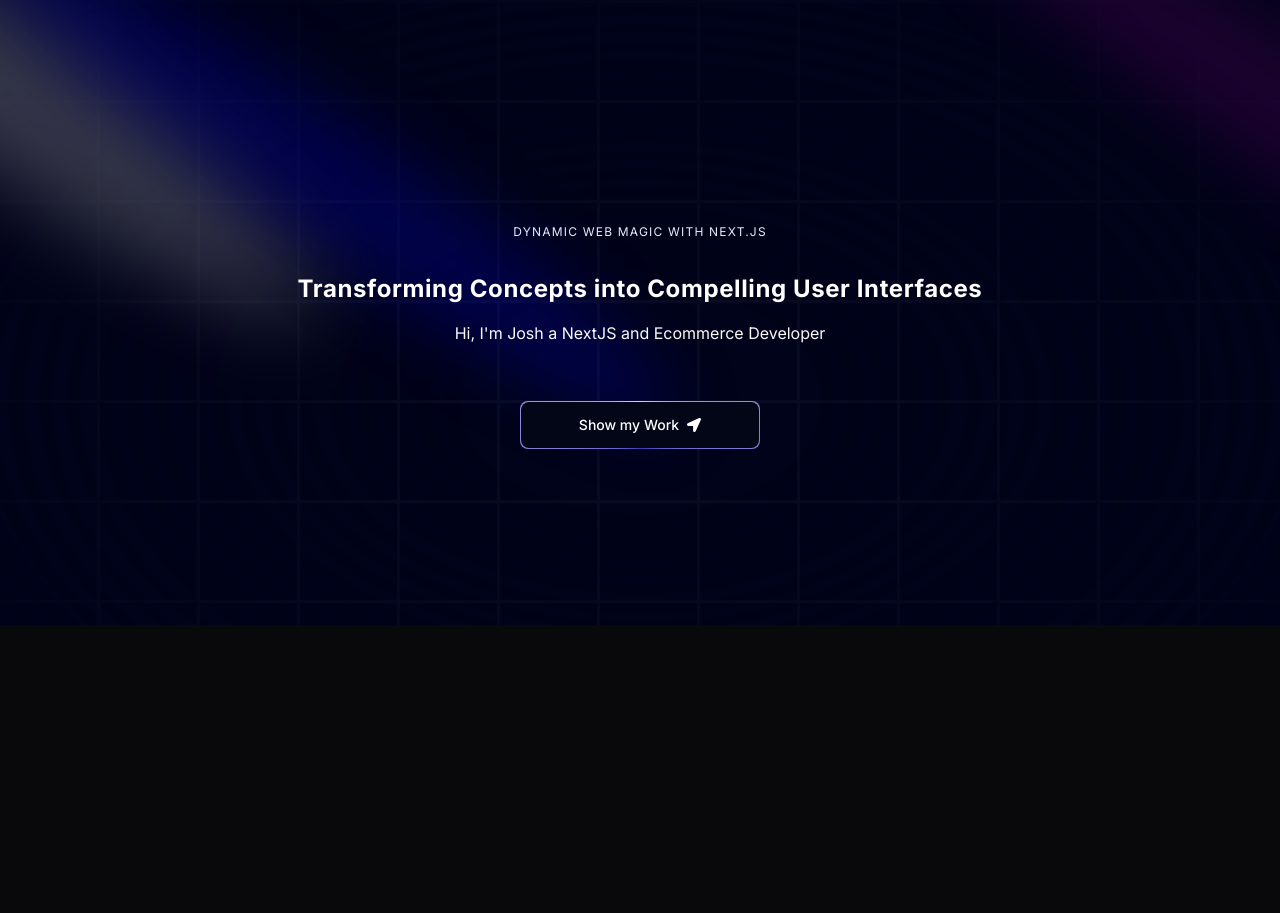
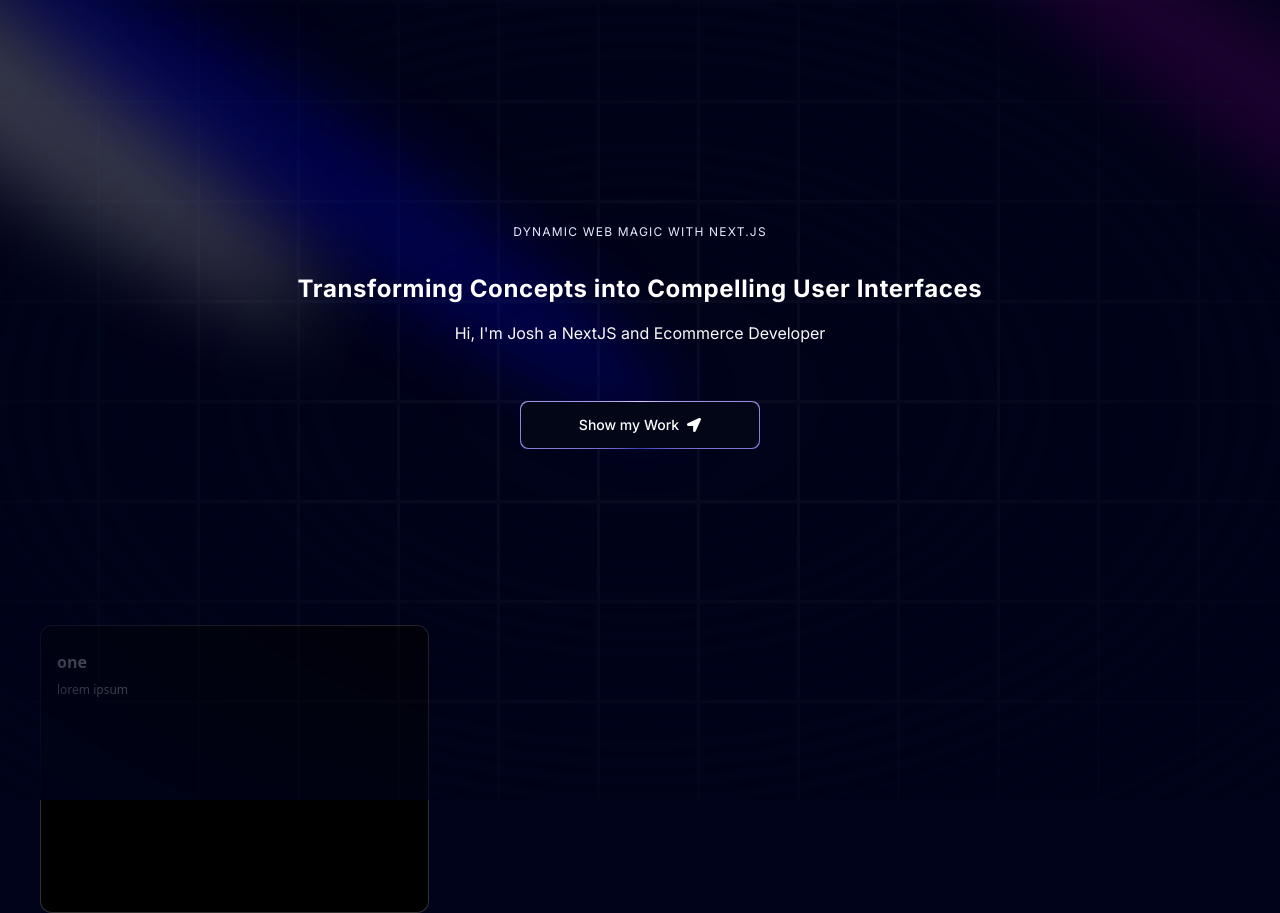
Before and after one commit to 2015jtw/portfolio-redesign2024, a Next.js app: page / in a window 1280 px wide. Before the commit the page ends 800 px from the top, so only its background shows below. Built offline with nearby package versions, Linux system fonts and the light colour scheme.

Commit message:
added bentogrid

```diff
--- /dev/null
+++ b/app/components/grid.tsx
@@ -0,0 +1,23 @@
+import React from "react";
+import { BentoGrid, BentoGridItem } from "./ui/bentoGrid";
+
+const Grid = () => {
+  return (
+    <section id="about">
+      <BentoGrid>
+        {[{ title: "one", description: "lorem ipsum", id: 1 }].map(
+          (item, i) => (
+            <BentoGridItem
+              id={item.id}
+              key={item.id}
+              title={item.title}
+              description={item.description}
+            />
+          )
+        )}
+      </BentoGrid>
+    </section>
+  );
+};
+
+export default Grid;
--- /dev/null
+++ b/app/components/ui/bentoGrid.tsx
@@ -0,0 +1,56 @@
+import { cn } from "@/lib/utils";
+
+export const BentoGrid = ({
+  className,
+  children,
+}: {
+  className?: string;
+  children?: React.ReactNode;
+}) => {
+  return (
+    <div
+      className={cn(
+        "grid md:auto-rows-[18rem] grid-cols-1 md:grid-cols-3 gap-4 max-w-7xl mx-auto ",
+        className
+      )}
+    >
+      {children}
+    </div>
+  );
+};
+
+export const BentoGridItem = ({
+  className,
+  title,
+  description,
+  header,
+  icon,
+  id,
+}: {
+  className?: string;
+  title?: string | React.ReactNode;
+  description?: string | React.ReactNode;
+  header?: React.ReactNode;
+  icon?: React.ReactNode;
+  id: number;
+}) => {
+  return (
+    <div
+      className={cn(
+        "row-span-1 rounded-xl group/bento hover:shadow-xl transition duration-200 shadow-input dark:shadow-none p-4 dark:bg-black dark:border-white/[0.2] bg-white border border-transparent justify-between flex flex-col space-y-4 border-red-500",
+        className
+      )}
+    >
+      {header}
+      <div className="group-hover/bento:translate-x-2 transition duration-200">
+        {icon}
+        <div className="font-sans font-bold text-neutral-600 dark:text-neutral-200 mb-2 mt-2">
+          {title}
+        </div>
+        <div className="font-sans font-normal text-neutral-600 text-xs dark:text-neutral-300">
+          {description}
+        </div>
+      </div>
+    </div>
+  );
+};
--- a/app/page.tsx
+++ b/app/page.tsx
@@ -2,6 +2,7 @@
 import Hero from "./components/hero";
 import { FloatingNav } from "./components/ui/floatingNavbar";
 import { FaHome } from "react-icons/fa";
+import Grid from "./components/grid";
 
 export default function Home() {
   return (
@@ -11,6 +12,7 @@
           navItems={[{ name: "john", link: "/", icon: <FaHome /> }]}
         />
         <Hero />
+        <Grid />
       </div>
     </main>
   );
```
